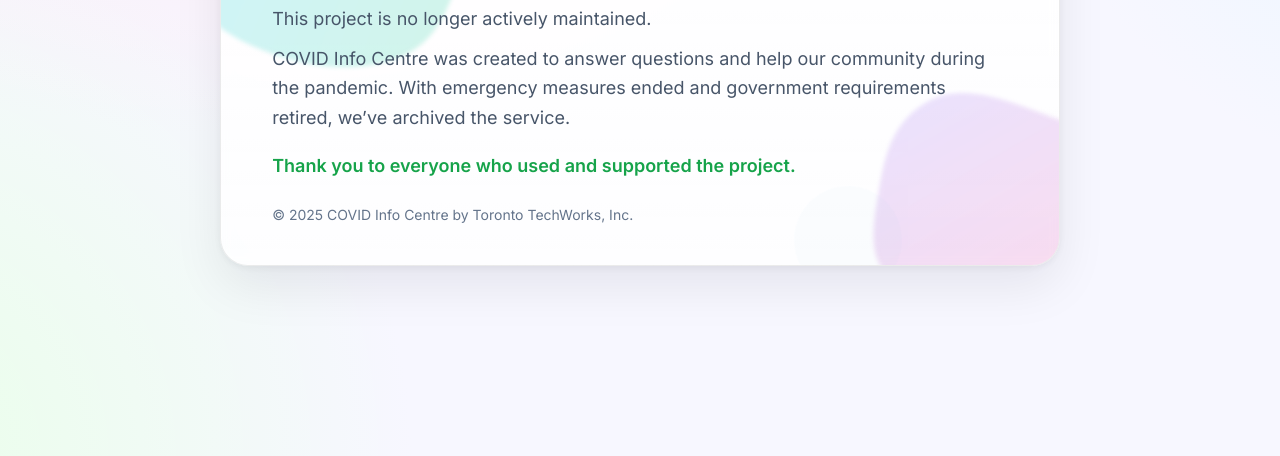
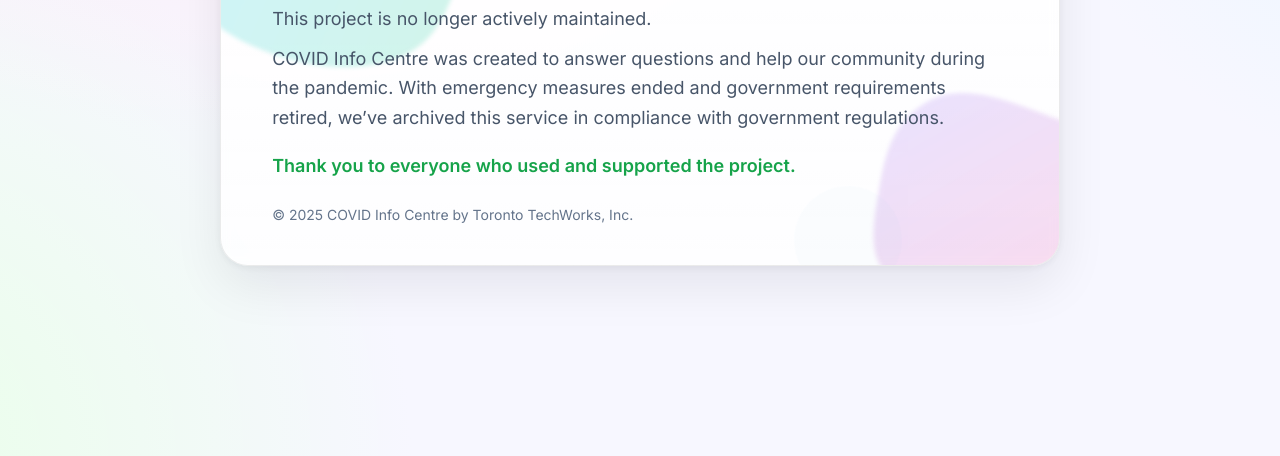
Before and after one commit to TTW-EEW/covidinfocentre, a plain HTML site: page index.html in a window 1280 px wide. Shown: the part 344-800 px from the top of the page. Drawn offline with Linux system fonts and the light colour scheme.

Commit message:
Update index.html

```diff
--- a/index.html
+++ b/index.html
@@ -108,7 +108,7 @@
         <p>This project is no longer actively maintained.</p>
         <p>
           COVID Info Centre was created to answer questions and help our community during the pandemic.
-          With emergency measures ended and government requirements retired, we’ve archived the service.
+          With emergency measures ended and government requirements retired, we’ve archived this service in compliance with government regulations.
         </p>
         <p class="thanks">Thank you to everyone who used and supported the project.</p>
 
```
